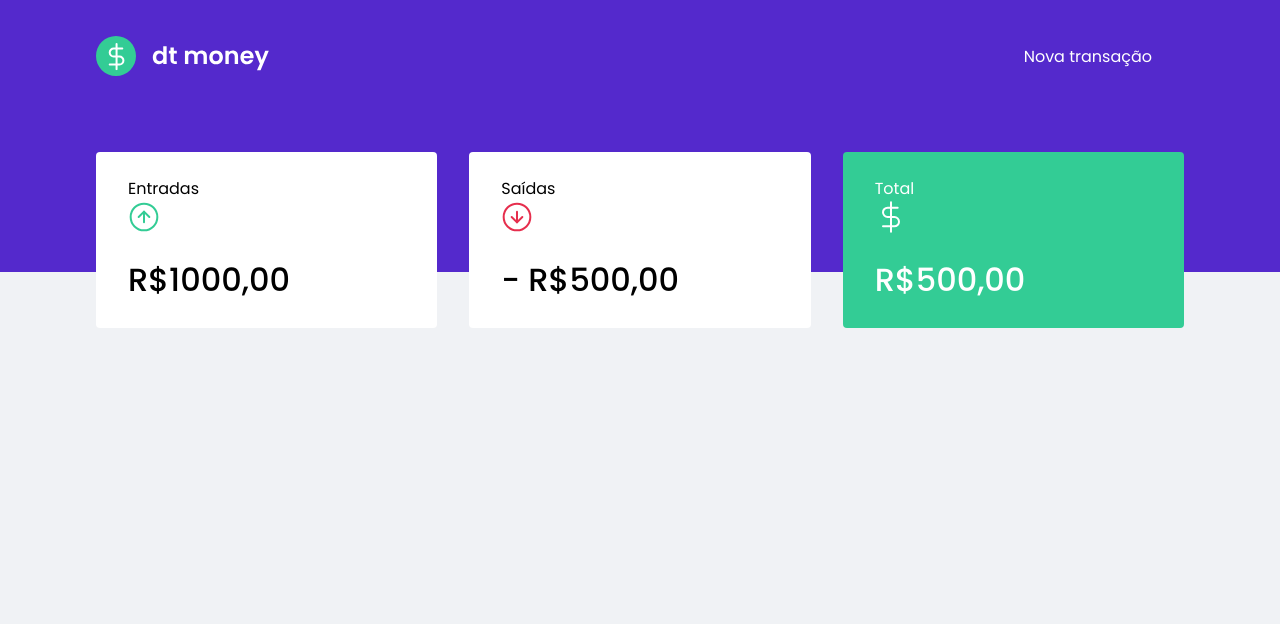
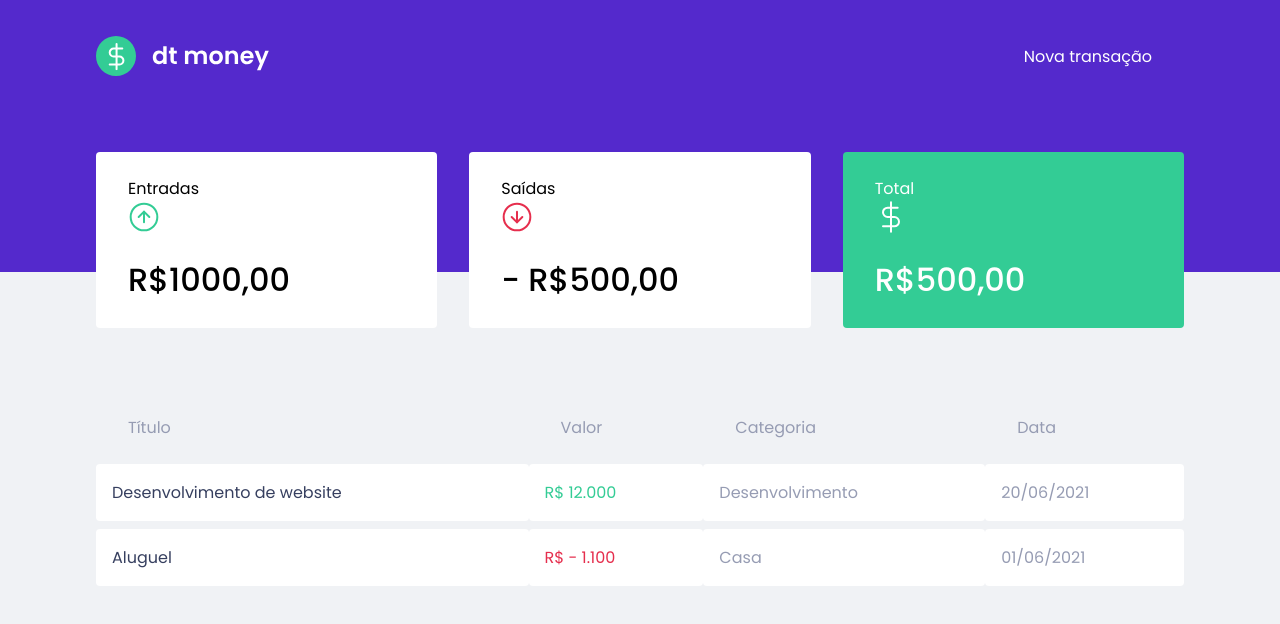
Before and after one commit to frantecbh/ignite-dtmoney, a React (Create React App) app: page / in a window 1280 px wide. Shown: the top 624 px of the page. Built offline with nearby package versions, Linux system fonts and the light colour scheme.

Commit message:
estrutura tabela transaction

```diff
--- a/src/components/Dashboard/index.tsx
+++ b/src/components/Dashboard/index.tsx
@@ -1,5 +1,6 @@
 
 import { Summary } from "../Summary";
+import { TransactionTable } from "../TransactionTable";
 import { Container } from "./styles";
 
 
@@ -8,6 +9,7 @@
     return (
         <Container>
             <Summary />
+            <TransactionTable />
         </Container>
 
     )
--- /dev/null
+++ b/src/components/TransactionTable/index.tsx
@@ -0,0 +1,43 @@
+import React from 'react'
+import { Container } from './styles'
+
+export function TransactionTable() {
+    return (
+        <Container>
+            <table>
+                <thead>
+                    <tr>
+                        <th>
+                            Título
+                        </th>
+                        <th>
+                            Valor
+                        </th>
+                        <th>
+                            Categoria
+                        </th>
+                        <th>
+                            Data
+                        </th>
+                    </tr>
+                </thead>
+                <tbody>
+                    <tr>
+                        <td>Desenvolvimento de website</td>
+                        <td className='deposit'>R$ 12.000</td>
+                        <td>Desenvolvimento</td>
+                        <td>20/06/2021</td>
+                    </tr>
+                    <tr>
+                        <td>Aluguel</td>
+                        <td className='withdraw'>R$ - 1.100</td>
+                        <td>Casa</td>
+                        <td>01/06/2021</td>
+                    </tr>
+
+                </tbody>
+            </table>
+
+        </Container>
+    )
+}
--- /dev/null
+++ b/src/components/TransactionTable/styles.ts
@@ -0,0 +1,40 @@
+import styled from "styled-components";
+
+export const Container = styled.div`
+
+margin-top: 4rem;
+
+table{
+    width: 100%;
+    border-spacing: 0 0.5rem;
+}
+
+th{
+    color: var(--text-body);
+    font-weight: 400;
+    padding: 1rem 2rem;
+    text-align: left;
+    line-height: 1.5rem
+
+
+}
+td{
+    padding: 1rem;
+    border: 0;
+    background: var(--shape);
+    color: var(--text-body);
+
+    border-radius: 0.25rem;
+
+    &:first-child{
+        color: var(--text-title);
+    }
+    &.deposit {
+        color: var(--green);
+    }
+    &.withdraw {
+        color: var(--red);
+    }
+}
+
+`
```
